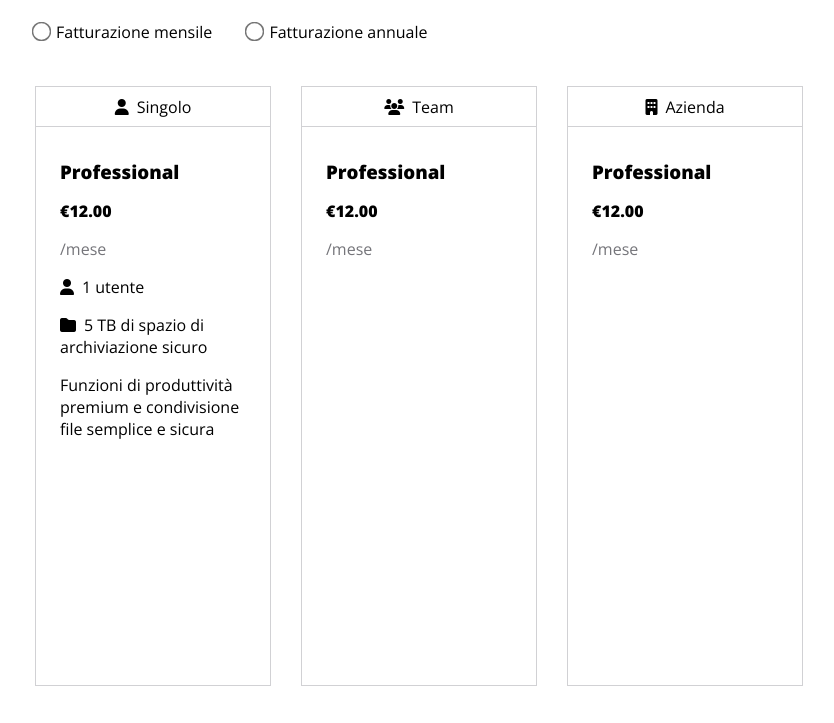
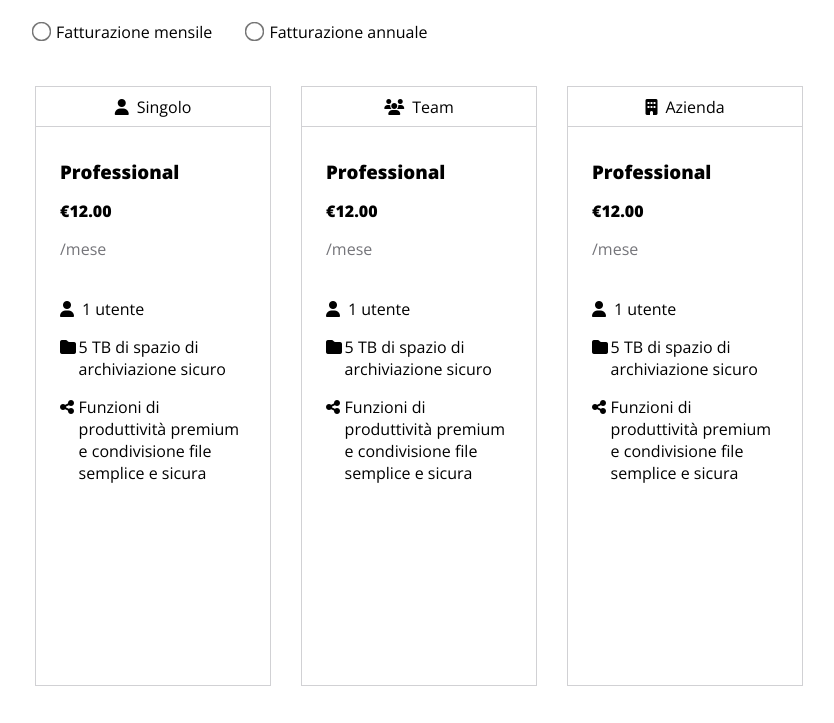
Before and after one commit to PietroSavini/htmlcss-dropbox, a plain HTML site: page index.html in a window 1280 px wide. Shown: the part 808-1531 px from the top of the page, without its empty margins (221-1055 px from the left). Drawn offline with nearby package versions, Linux system fonts and the light colour scheme.

Commit message:
add alignment incard text

```diff
--- a/css/style.css
+++ b/css/style.css
@@ -204,6 +204,7 @@ i{
 .card-main{
     padding: var(--padding-card);
     width: 100%;
+    height: 100%;
 
 }
 
@@ -215,11 +216,7 @@ i{
 
 .time{
     color: #75757a;
-    margin-bottom: 2rem;
-}
 
-.card-main i{
-    display: inline-block;
 }
 
 .card-large{
@@ -227,3 +224,12 @@ i{
     height: 300px;
     border: var(--card-border);
 }
+
+.align{
+    display: flex;
+}
+
+.i1{
+    max-width: 10%;
+    height: 100%;
+}
--- a/index.html
+++ b/index.html
@@ -78,9 +78,28 @@
                             <h3>Professional</h3>
                             <span class="price">€12.00</span>
                             <p class="time">/mese</p>
+                            <br>
+
+                            <!-- description -->
                             <p><i class="fa-solid fa-user"></i>1 utente</p>
-                            <p><i class="fa-solid fa-folder"></i>5 TB di spazio di archiviazione sicuro</p>
-                            <p>Funzioni di produttività premium e condivisione file semplice e sicura</p>
+
+                            <div class="align">
+                                <div class="i1">
+                                    <i class="fa-solid fa-folder"></i>
+                                </div>
+                                <p>5 TB di spazio di archiviazione sicuro</p>
+                            </div>
+
+                            <div class="align">
+                                <div class="i1">
+                                    <i class="fa-solid fa-share-nodes"></i>
+                                </div>
+                                <p>Funzioni di produttività premium e condivisione file semplice e sicura</p>
+                            </div>
+                            <!-- /description -->
+                            <br>
+
+
 
                         </div>
 
@@ -96,7 +115,31 @@
                             <h3>Professional</h3>
                             <span class="price">€12.00</span>
                             <p class="time mb-1">/mese</p>
+                            <br>
+
+                            <!-- description -->
+                            <p><i class="fa-solid fa-user"></i>1 utente</p>
+
+                            <div class="align">
+                                <div class="i1">
+                                    <i class="fa-solid fa-folder"></i>
+                                </div>
+                                <p>5 TB di spazio di archiviazione sicuro</p>
+                            </div>
+
+                            <div class="align">
+                                <div class="i1">
+                                    <i class="fa-solid fa-share-nodes"></i>
+                                </div>
+                                <p>Funzioni di produttività premium e condivisione file semplice e sicura</p>
+                            </div>
+                            <!-- /description -->
+                            <br>
                         </div>
+
+
+
+
 
                     </div>
 
@@ -110,6 +153,26 @@
                             <h3>Professional</h3>
                             <span class="price">€12.00</span>
                             <p class="time mb-1">/mese</p>
+                            <br>
+
+                            <!-- description -->
+                            <p><i class="fa-solid fa-user"></i>1 utente</p>
+
+                            <div class="align">
+                                <div class="i1">
+                                    <i class="fa-solid fa-folder"></i>
+                                </div>
+                                <p>5 TB di spazio di archiviazione sicuro</p>
+                            </div>
+
+                            <div class="align">
+                                <div class="i1">
+                                    <i class="fa-solid fa-share-nodes"></i>
+                                </div>
+                                <p>Funzioni di produttività premium e condivisione file semplice e sicura</p>
+                            </div>
+                            <!-- /description -->
+                            <br>
                         </div>
                     </div>
                 </div>
```
